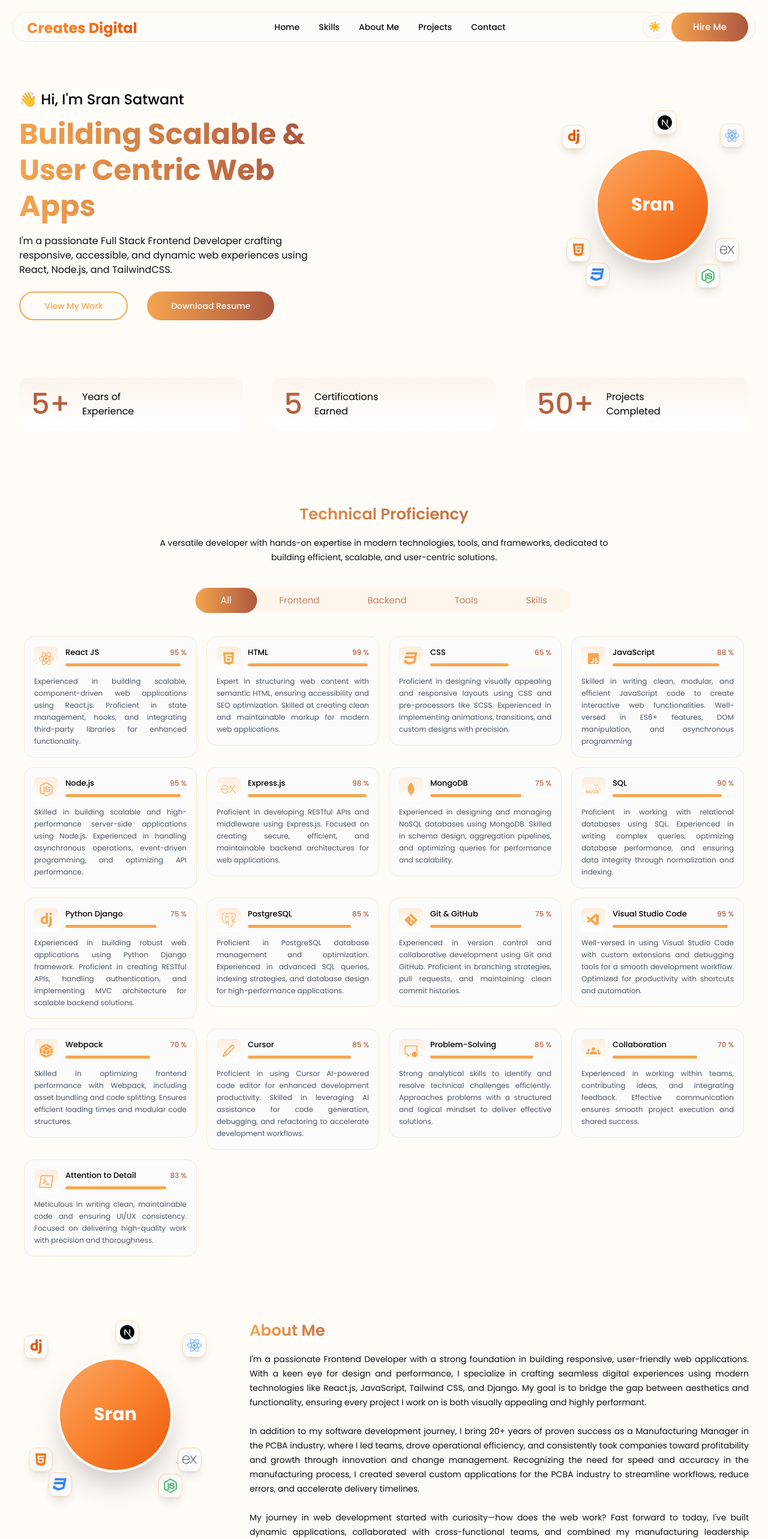
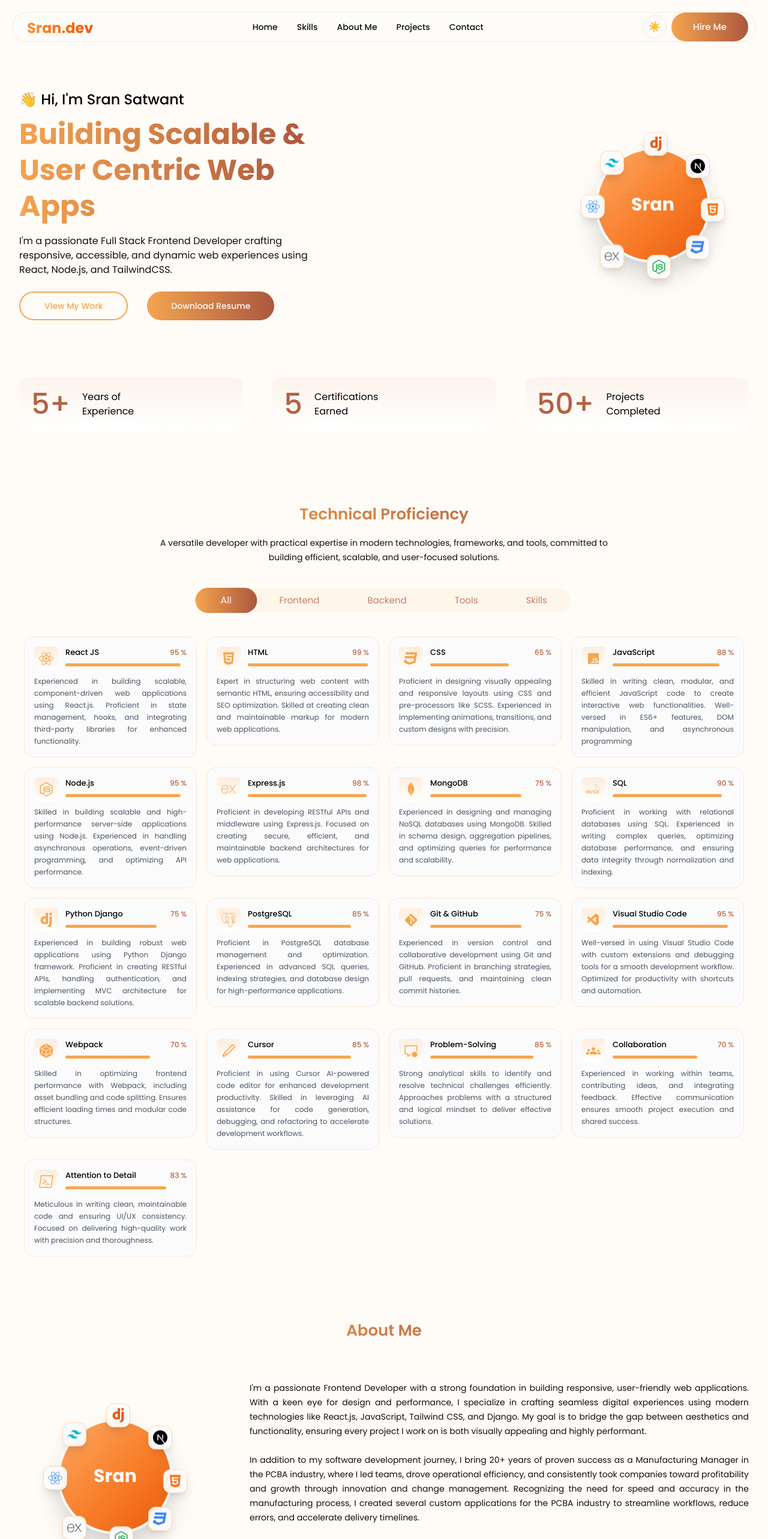
Before and after one commit to sran4/PortFolio-Site, a React (Vite) app: page / in a window 1280 px wide. Shown: the top 2566 px of the page at 60% size. Built offline with nearby package versions, Linux system fonts and the light colour scheme.

Commit message:
fixed Floating Icons Hero section

```diff
--- a/src/components/Navbar.jsx
+++ b/src/components/Navbar.jsx
@@ -57,10 +57,9 @@ const Navbar = () => {
   return (
     <nav className="container mx-auto sticky top-5 z-10">
       <div className="flex items-center justify-between rounded-full bg-white/25 dark:bg-white/10 border border-[#fee6cc] dark:border-white/10 backdrop-blur-[10px] m-5 p-3 md:p-0">
-        {/* Logo - Replaced with "Sran Portfolio" text */}
         <div className="ml-6 -mb-1">
           <span className="text-2xl font-bold bg-gradient-to-r from-orange-400 via-orange-500 to-orange-600 bg-clip-text text-transparent">
-            Creates Digital
+            Sran.dev
           </span>
         </div>
 
--- a/src/sections/AboutMe.jsx
+++ b/src/sections/AboutMe.jsx
@@ -8,19 +8,25 @@ import {
   FaPhone,
   FaLocationArrow,
 } from "react-icons/fa";
-import { SiDjango, SiExpress, SiNextdotjs } from "react-icons/si";
+import {
+  SiDjango,
+  SiExpress,
+  SiNextdotjs,
+  SiTailwindcss,
+} from "react-icons/si";
+import { VscEdit } from "react-icons/vsc";
 import { ABOUT_ME } from "../utils/data";
 
 const AboutMe = () => {
   return (
     <section id="about" className="container mx-auto px-8 py-16">
-      <h4 className="block lg:hidden w-[200px] section-title text-left mb-16">
-        About Me
-      </h4>
+      <div className="w-full lg:w-[60vw] mx-auto mb-16">
+        <h4 className="section-title">About Me</h4>
+      </div>
 
       <div className="flex flex-col lg:flex-row gap-16 items-start justify-between">
         {/* Avatar container with floating icons - same as Hero section */}
-        <div className="relative flex items-center justify-center w-80 h-80 mx-auto">
+        <div className="relative flex items-center justify-center w-80 h-80 mx-auto z-0">
           {/* Main avatar circle */}
           <div className="relative w-48 h-48 bg-gradient-to-br from-orange-400 via-orange-500 to-orange-600 rounded-full flex items-center justify-center shadow-2xl border-4 border-white z-10">
             <span className="text-3xl font-bold text-white text-center leading-tight">
@@ -30,64 +36,91 @@ const AboutMe = () => {
             <div className="absolute inset-0 rounded-full bg-gradient-to-br from-white/20 to-transparent"></div>
           </div>
 
-          {/* Floating Technology Icons positioned within the container */}
+          {/* Floating Technology Icons positioned evenly around circle - 8 icons */}
 
-          {/* Django - Top Left */}
-          <div className="absolute left-2 top-8 animate-float-slow">
+          {/* Django - 12 o'clock (0 degrees) */}
+          <div
+            className="absolute transform -translate-x-1/2 -translate-y-1/2 animate-float-slow z-20"
+            style={{ top: "calc(50% - 115px)", left: "calc(50% - 15px)" }}
+          >
             <div className="w-10 h-10 bg-white/95 backdrop-blur-sm rounded-xl shadow-lg flex items-center justify-center border border-orange-200 hover:scale-110 transition-transform duration-300">
               <SiDjango className="w-6 h-6 text-orange-600" />
             </div>
           </div>
 
-          {/* HTML5 - Left Side */}
-          <div className="absolute left-4 bottom-16 animate-float-medium">
+          {/* Next.js - 1:30 o'clock (45 degrees) */}
+          <div
+            className="absolute transform -translate-x-1/2 -translate-y-1/2 animate-float-slow z-20"
+            style={{ top: "calc(50% - 78px)", left: "calc(50% + 55px)" }}
+          >
+            <div className="w-10 h-10 bg-white/95 backdrop-blur-sm rounded-xl shadow-lg flex items-center justify-center border border-orange-200 hover:scale-110 transition-transform duration-300">
+              <SiNextdotjs className="w-6 h-6 text-black" />
+            </div>
+          </div>
+
+          {/* HTML5 - 3 o'clock (90 degrees) */}
+          <div
+            className="absolute transform -translate-x-1/2 -translate-y-1/2 animate-float-medium z-20"
+            style={{ top: "calc(50% - 10px)", left: "calc(50% + 80px)" }}
+          >
             <div className="w-10 h-10 bg-white/95 backdrop-blur-sm rounded-xl shadow-lg flex items-center justify-center border border-orange-200 hover:scale-110 transition-transform duration-300">
               <FaHtml5 className="w-6 h-6 text-orange-500" />
             </div>
           </div>
 
-          {/* CSS3 - Bottom Left */}
-          <div className="absolute left-12 bottom-4 animate-float-fast">
+          {/* CSS3 - 4:30 o'clock (135 degrees) */}
+          <div
+            className="absolute transform -translate-x-1/2 -translate-y-1/2 animate-float-fast z-20"
+            style={{ top: "calc(50% + 58px)", left: "calc(50% + 55px)" }}
+          >
             <div className="w-10 h-10 bg-white/95 backdrop-blur-sm rounded-xl shadow-lg flex items-center justify-center border border-orange-200 hover:scale-110 transition-transform duration-300">
               <FaCss3 className="w-6 h-6 text-blue-500" />
             </div>
           </div>
 
-          {/* Node.js - Bottom Right */}
-          <div className="absolute right-12 bottom-4 animate-float-slow">
+          {/* Node.js - 6 o'clock (180 degrees) */}
+          <div
+            className="absolute transform -translate-x-1/2 -translate-y-1/2 animate-float-slow z-20"
+            style={{ top: "calc(50% + 90px)", left: "calc(50% - 10px)" }}
+          >
             <div className="w-10 h-10 bg-white/95 backdrop-blur-sm rounded-xl shadow-lg flex items-center justify-center border border-orange-200 hover:scale-110 transition-transform duration-300">
               <FaNodeJs className="w-6 h-6 text-green-600" />
             </div>
           </div>
 
-          {/* Express.js - Right Side */}
-          <div className="absolute right-4 bottom-16 animate-float-medium">
+          {/* Express.js - 7:30 o'clock (225 degrees) */}
+          <div
+            className="absolute transform -translate-x-1/2 -translate-y-1/2 animate-float-medium z-20"
+            style={{ top: "calc(50% + 68px)", left: "calc(50% - 88px)" }}
+          >
             <div className="w-10 h-10 bg-white/95 backdrop-blur-sm rounded-xl shadow-lg flex items-center justify-center border border-orange-200 hover:scale-110 transition-transform duration-300">
               <SiExpress className="w-6 h-6 text-gray-700" />
             </div>
           </div>
 
-          {/* React - Top Right */}
-          <div className="absolute right-2 top-8 animate-float-fast">
+          {/* React - 9 o'clock (270 degrees) */}
+          <div
+            className="absolute transform -translate-x-1/2 -translate-y-1/2 animate-float-fast z-20"
+            style={{ top: "calc(50% - 10px)", left: "calc(50% - 120px)" }}
+          >
             <div className="w-10 h-10 bg-white/95 backdrop-blur-sm rounded-xl shadow-lg flex items-center justify-center border border-orange-200 hover:scale-110 transition-transform duration-300">
               <FaReact className="w-6 h-6 text-blue-400" />
             </div>
           </div>
 
-          {/* Next.js - Top Center */}
-          <div className="absolute top-2 left-1/2 transform -translate-x-1/2 animate-float-slow">
+          {/* Tailwind CSS - 10:30 o'clock (315 degrees) */}
+          <div
+            className="absolute transform -translate-x-1/2 -translate-y-1/2 animate-float-medium z-20"
+            style={{ top: "calc(50% - 88px)", left: "calc(50% - 88px)" }}
+          >
             <div className="w-10 h-10 bg-white/95 backdrop-blur-sm rounded-xl shadow-lg flex items-center justify-center border border-orange-200 hover:scale-110 transition-transform duration-300">
-              <SiNextdotjs className="w-6 h-6 text-black" />
+              <SiTailwindcss className="w-6 h-6 text-cyan-500" />
             </div>
           </div>
         </div>
 
         <div className="flex-1">
-          <h4 className="hidden lg:block w-[200px] section-title text-left">
-            About Me
-          </h4>
-
-          <p className="text-sm text-justify leading-6 whitespace-pre-line mt-4">
+          <p className="text-sm text-justify leading-6 whitespace-pre-line">
             {ABOUT_ME.content}
           </p>
 
--- a/src/sections/ContactMe.jsx
+++ b/src/sections/ContactMe.jsx
@@ -92,9 +92,9 @@ const ContactMe = () => {
           <h4 className="section-title">Contact Me</h4>
 
           <p className="text-sm text-center mt-4 leading-6">
-            A versatile developer with hands-on expertise in modern
-            technologies, tools, and frameworks, dedicated to building
-            efficient, scalable, and user-centric solutions.
+            Full-stack problem solver with strong expertise in modern
+            technologies and frameworks, passionate about crafting scalable,
+            efficient, and seamless digital experiences.
           </p>
         </div>
 
--- a/src/sections/Hero.jsx
+++ b/src/sections/Hero.jsx
@@ -1,8 +1,12 @@
-import React from "react";
-
 // Import the icons we want to use for floating icons
 import { FaHtml5, FaCss3, FaNodeJs, FaReact } from "react-icons/fa";
-import { SiDjango, SiExpress, SiNextdotjs } from "react-icons/si";
+import {
+  SiDjango,
+  SiExpress,
+  SiNextdotjs,
+  SiTailwindcss,
+} from "react-icons/si";
+import { Link } from "react-scroll";
 
 import { STATS } from "../utils/data";
 import StatInfoCard from "../components/StatInfoCard";
@@ -13,30 +17,35 @@ const Hero = () => {
       <div className="flex flex-col lg:flex-row gap-14 items-center justify-between mt-[80px]">
         <div className="order-2 lg:order-1 text-center lg:text-left mt-16 lg:mt-0">
           <h3 className="text-xl lg:text-2xl font-medium text-black dark:text-white">
-            👋 Hi, I'm Sran Satwant
+            👋 Hi, I&apos;m Sran Satwant
           </h3>
           <h1 className="w-full lg:w-[480px] text-4xl lg:text-5xl font-bold leading-[50px] lg:leading-[60px] mt-3 bg-gradient-primary bg-clip-text text-transparent">
             Building Scalable & User Centric Web Apps
           </h1>
 
           <p className="w-full lg:w-[500px] text-sm lg:text-base mt-4">
-            I'm a passionate Full Stack Frontend Developer crafting responsive,
-            accessible, and dynamic web experiences using React, Node.js, and
-            TailwindCSS.
+            I&apos;m a passionate Full Stack Frontend Developer crafting
+            responsive, accessible, and dynamic web experiences using React,
+            Node.js, and TailwindCSS.
           </p>
 
           <div className="flex justify-center lg:justify-start gap-4 md:gap-8 mt-6">
-            <button className="flex-1 md:flex-none action-btn-outline btn-scale-anim">
+            <Link
+              to="projects"
+              smooth
+              spy
+              offset={-80}
+              className="flex-1 md:flex-none action-btn-outline btn-scale-anim cursor-pointer flex items-center justify-center"
+            >
               View My Work
-            </button>
+            </Link>
             <button className="flex-1 md:flex-none action-btn btn-scale-anim">
               Download Resume
             </button>
           </div>
         </div>
-
         {/* Avatar container with floating icons - larger container to accommodate all icons */}
-        <div className="relative order-1 lg:order-2 flex items-center justify-center w-80 h-80">
+        <div className="relative order-1 lg:order-2 flex items-center justify-center w-80 h-80 z-0">
           {/* Main avatar circle */}
           <div className="relative w-48 h-48 bg-gradient-to-br from-orange-400 via-orange-500 to-orange-600 rounded-full flex items-center justify-center shadow-2xl border-4 border-white z-10">
             <span className="text-3xl font-bold text-white text-center leading-tight">
@@ -46,54 +55,85 @@ const Hero = () => {
             <div className="absolute inset-0 rounded-full bg-gradient-to-br from-white/20 to-transparent"></div>
           </div>
 
-          {/* Floating Technology Icons positioned within the container */}
+          {/* Floating Technology Icons positioned evenly around circle - 8 icons */}
 
-          {/* Django - Top Left */}
-          <div className="absolute left-2 top-8 animate-float-slow">
+          {/* Django - 12 o'clock (0 degrees) */}
+          <div
+            className="absolute transform -translate-x-1/2 -translate-y-1/2 animate-float-slow z-20"
+            style={{ top: "calc(50% - 115px)", left: "calc(50% - 15px)" }}
+          >
             <div className="w-10 h-10 bg-white/95 backdrop-blur-sm rounded-xl shadow-lg flex items-center justify-center border border-orange-200 hover:scale-110 transition-transform duration-300">
               <SiDjango className="w-6 h-6 text-orange-600" />
             </div>
           </div>
 
-          {/* HTML5 - Left Side */}
-          <div className="absolute left-4 bottom-16 animate-float-medium">
+          {/* Next.js - 1:30 o'clock (45 degrees) */}
+          <div
+            className="absolute transform -translate-x-1/2 -translate-y-1/2 animate-float-slow z-20"
+            style={{ top: "calc(50% - 78px)", left: "calc(50% + 55px)" }}
+          >
+            <div className="w-10 h-10 bg-white/95 backdrop-blur-sm rounded-xl shadow-lg flex items-center justify-center border border-orange-200 hover:scale-110 transition-transform duration-300">
+              <SiNextdotjs className="w-6 h-6 text-black" />
+            </div>
+          </div>
+
+          {/* HTML5 - 3 o'clock (90 degrees) */}
+          <div
+            className="absolute transform -translate-x-1/2 -translate-y-1/2 animate-float-medium z-20"
+            style={{ top: "calc(50% - 10px)", left: "calc(50% + 80px)" }}
+          >
             <div className="w-10 h-10 bg-white/95 backdrop-blur-sm rounded-xl shadow-lg flex items-center justify-center border border-orange-200 hover:scale-110 transition-transform duration-300">
               <FaHtml5 className="w-6 h-6 text-orange-500" />
             </div>
           </div>
 
-          {/* CSS3 - Bottom Left */}
-          <div className="absolute left-12 bottom-4 animate-float-fast">
+          {/* CSS3 - 4:30 o'clock (135 degrees) */}
+          <div
+            className="absolute transform -translate-x-1/2 -translate-y-1/2 animate-float-fast z-20"
+            style={{ top: "calc(50% + 58px)", left: "calc(50% + 55px)" }}
+          >
             <div className="w-10 h-10 bg-white/95 backdrop-blur-sm rounded-xl shadow-lg flex items-center justify-center border border-orange-200 hover:scale-110 transition-transform duration-300">
               <FaCss3 className="w-6 h-6 text-blue-500" />
             </div>
           </div>
 
-          {/* Node.js - Bottom Right */}
-          <div className="absolute right-12 bottom-4 animate-float-slow">
+          {/* Node.js - 6 o'clock (180 degrees) */}
+          <div
+            className="absolute transform -translate-x-1/2 -translate-y-1/2 animate-float-slow z-20"
+            style={{ top: "calc(50% + 90px)", left: "calc(50% - 10px)" }}
+          >
             <div className="w-10 h-10 bg-white/95 backdrop-blur-sm rounded-xl shadow-lg flex items-center justify-center border border-orange-200 hover:scale-110 transition-transform duration-300">
               <FaNodeJs className="w-6 h-6 text-green-600" />
             </div>
           </div>
 
-          {/* Express.js - Right Side */}
-          <div className="absolute right-4 bottom-16 animate-float-medium">
+          {/* Express.js - 7:30 o'clock (225 degrees) */}
+          <div
+            className="absolute transform -translate-x-1/2 -translate-y-1/2 animate-float-medium z-20"
+            style={{ top: "calc(50% + 68px)", left: "calc(50% - 88px)" }}
+          >
             <div className="w-10 h-10 bg-white/95 backdrop-blur-sm rounded-xl shadow-lg flex items-center justify-center border border-orange-200 hover:scale-110 transition-transform duration-300">
               <SiExpress className="w-6 h-6 text-gray-700" />
             </div>
           </div>
 
-          {/* React - Top Right */}
-          <div className="absolute right-2 top-8 animate-float-fast">
+          {/* React - 9 o'clock (270 degrees) */}
+          <div
+            className="absolute transform -translate-x-1/2 -translate-y-1/2 animate-float-fast z-20"
+            style={{ top: "calc(50% - 10px)", left: "calc(50% - 120px)" }}
+          >
             <div className="w-10 h-10 bg-white/95 backdrop-blur-sm rounded-xl shadow-lg flex items-center justify-center border border-orange-200 hover:scale-110 transition-transform duration-300">
               <FaReact className="w-6 h-6 text-blue-400" />
             </div>
           </div>
 
-          {/* Next.js - Top Center */}
-          <div className="absolute top-2 left-1/2 transform -translate-x-1/2 animate-float-slow">
+          {/* Tailwind CSS - 10:30 o'clock (315 degrees) */}
+          <div
+            className="absolute transform -translate-x-1/2 -translate-y-1/2 animate-float-medium z-20"
+            style={{ top: "calc(50% - 88px)", left: "calc(50% - 88px)" }}
+          >
             <div className="w-10 h-10 bg-white/95 backdrop-blur-sm rounded-xl shadow-lg flex items-center justify-center border border-orange-200 hover:scale-110 transition-transform duration-300">
-              <SiNextdotjs className="w-6 h-6 text-black" />
+              <SiTailwindcss className="w-6 h-6 text-cyan-500" />
             </div>
           </div>
         </div>
--- a/src/sections/TechnicalProficiency.jsx
+++ b/src/sections/TechnicalProficiency.jsx
@@ -1,4 +1,4 @@
-import React, { useState } from "react";
+import { useState } from "react";
 import { SKILL_TABS, SKILLS } from "../utils/data";
 import Tabs from "../components/Tabs";
 import SkillCard from "../components/SkillCard";
@@ -28,9 +28,9 @@ const TechnicalProficiency = () => {
           <h4 className="section-title">Technical Proficiency</h4>
 
           <p className="text-sm text-center mt-4 leading-6">
-            A versatile developer with hands-on expertise in modern
-            technologies, tools, and frameworks, dedicated to building
-            efficient, scalable, and user-centric solutions.
+            A versatile developer with practical expertise in modern
+            technologies, frameworks, and tools, committed to building
+            efficient, scalable, and user-focused solutions.
           </p>
         </div>
 
```
Also changed, not shown: src/components/SkillCard.jsx (+9 -5 lines), src/components/StatInfoCard.jsx (+12 -8 lines).
